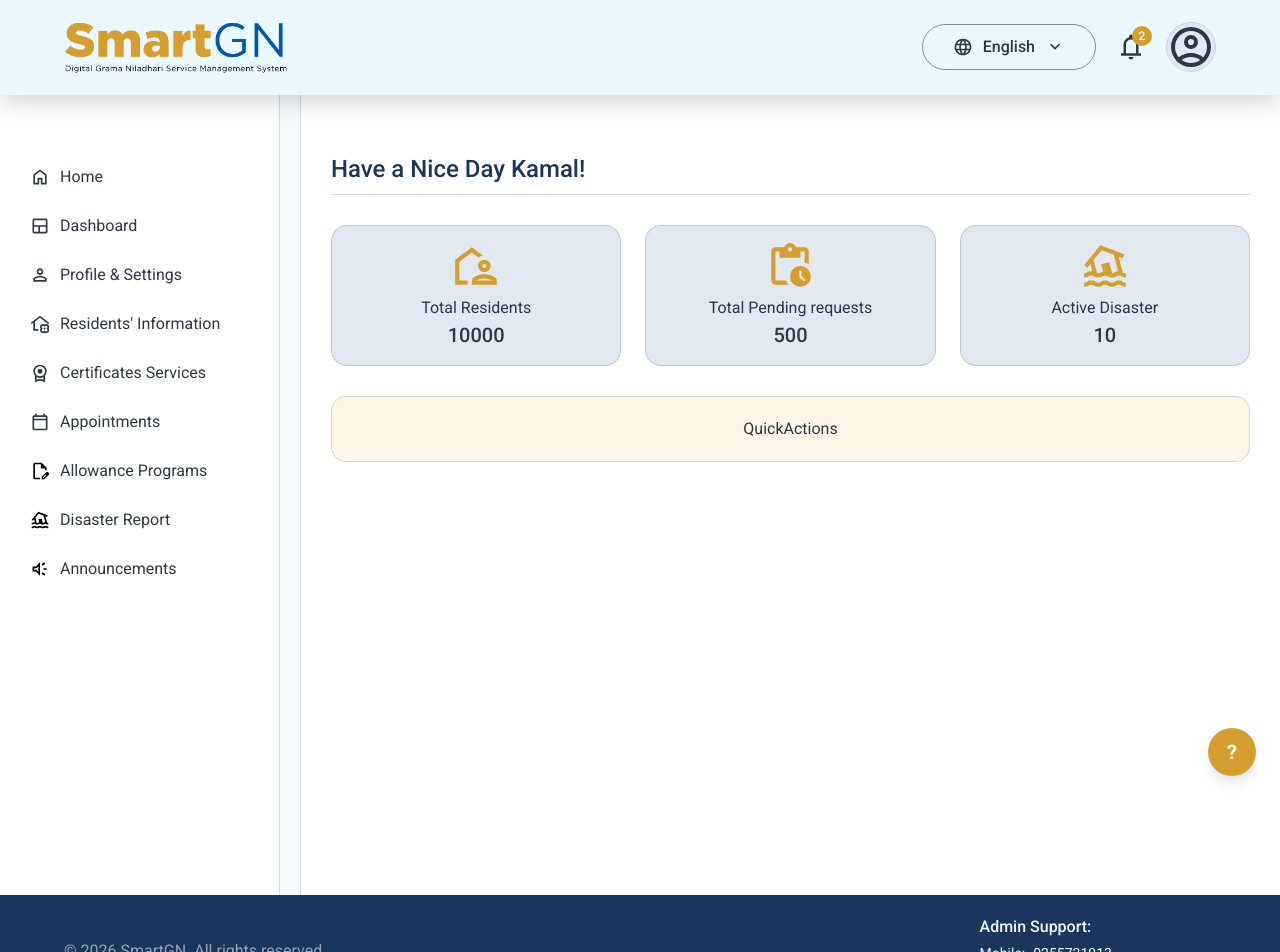
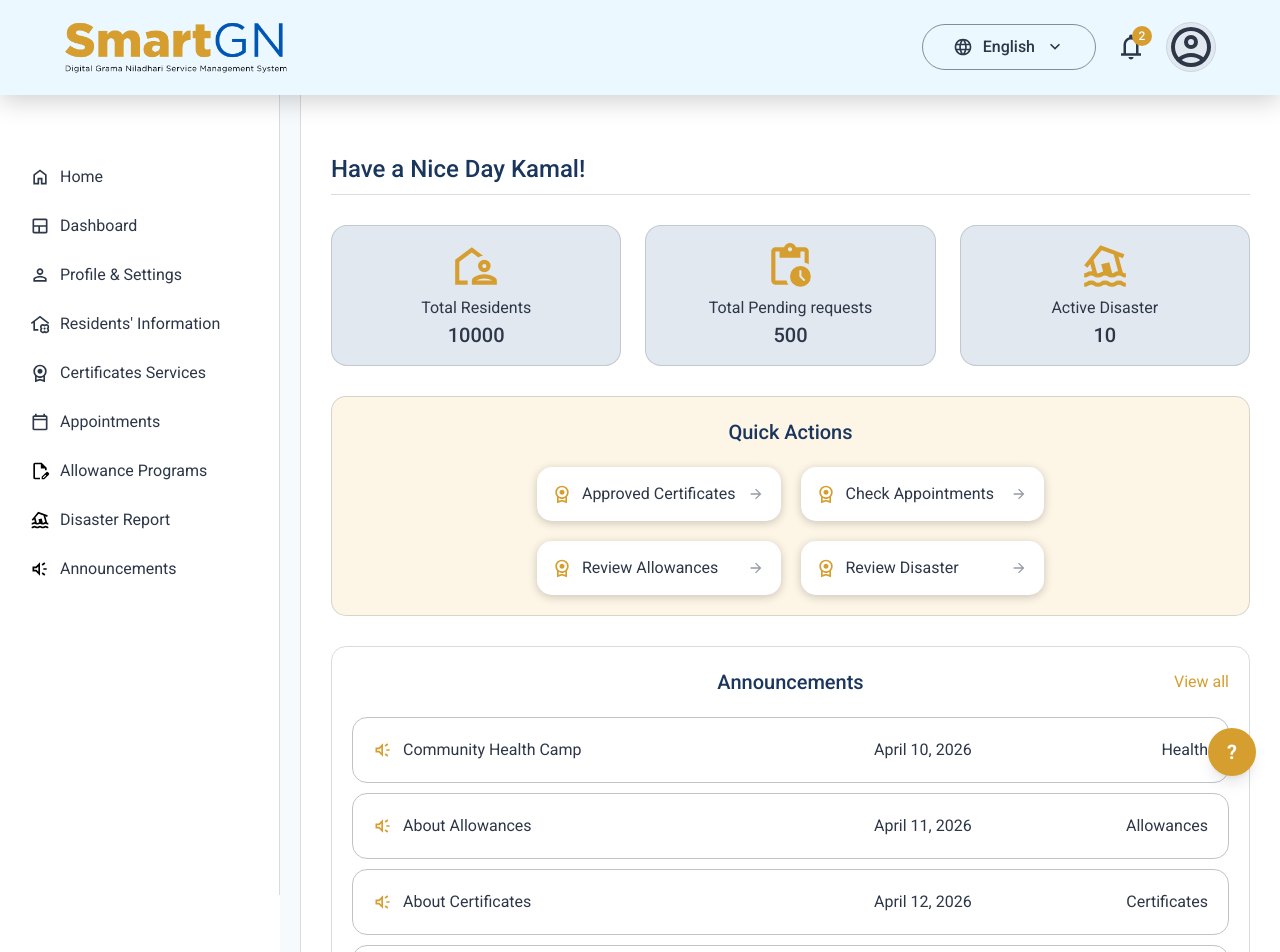
Before and after one commit to Mogith-Code/SmartGN-Digital-GN-Service-Management-System, a React (Vite) app in the folder SmartGN/: page /OfficerDashboard in a window 1280 px wide. Shown: the top 952 px of the page. Built offline with nearby package versions, Linux system fonts and the light colour scheme.

Commit message:
Created QuickActions.jsx

```diff
--- /dev/null
+++ b/SmartGN/src/Components/OfficerDashboard.jsx/Announcement.jsx
@@ -0,0 +1,80 @@
+import React from "react";
+import announcementIcon from "../../assets/brand_awareness_24dp_D69E2E_FILL0_wght400_GRAD0_opsz24.svg";
+
+function Announcement() {
+  const Announcements = [
+    {
+      id: 1,
+      title: "Community Health Camp",
+      date: "April 10, 2026",
+      category: "Health",
+    },
+    {
+      id: 2,
+      title: "About Allowances",
+      date: "April 11, 2026",
+      category: "Allowances",
+    },
+    {
+      id: 3,
+      title: "About Certificates",
+      date: "April 12, 2026",
+      category: "Certificates",
+    },
+    {
+      id: 4,
+      title: "About Disasters",
+      date: "April 13, 2026",
+      category: "Disasters",
+    },
+  ];
+  return (
+    <>
+      <div className="flex flex-col w-full gap-[20px]">
+        <div className="flex w-full justify-between items-center">
+          <div className="flex text-[white] text-[16px]">
+            <span>View all</span>
+          </div>
+          <div className="flex text-[#1B365D] font-medium text-[20px]">
+            Announcements
+          </div>
+          <div className="flex text-[#D69E2E] text-[16px] bover: cursor-pointer hover:underline hover:font-medium">
+            <span>View all</span>
+          </div>
+        </div>
+
+        <div className="flex flex-col gap-[10px] w-full justify-between items-center">
+          {Announcements.map((announcement) => (
+            <div className="flex justify-between w-full border border-[#2D37484D] rounded-[15px] p-[20px]">
+              <div className="flex gap-[10px] items-center">
+                <img
+                  src={announcementIcon}
+                  alt="announcement icon"
+                  className="h-[20px]"
+                />
+                <span className="text-[#2D3748] text-[16px]">
+                  {announcement.title}
+                </span>
+              </div>
+
+              <div className="flex w-[40%] justify-between items-center">
+                <span className="text-[#2D3748] text-[16px]">
+                  {announcement.date}
+                </span>
+                <span className="text-[#2D3748] text-[16px]">
+                  {announcement.category}
+                </span>
+              </div>
+            </div>
+          ))}
+
+          <div className="flex justify-center w-full border border-[#2D37484D] rounded-[15px] p-[20px]">
+            Add New Announcement
+          </div>
+        </div>
+      </div>
+    </>
+  );
+}
+
+export default Announcement;
--- a/SmartGN/src/Components/OfficerDashboard.jsx/OfficerDashboardLayout.jsx
+++ b/SmartGN/src/Components/OfficerDashboard.jsx/OfficerDashboardLayout.jsx
@@ -3,6 +3,7 @@ import { useNavigate } from "react-router-dom";
 import { useLanguage } from "../../utils/translate";
 import OfficerCardLayout from "./OfficerCardLayout";
 import QuickActions from "./QuickActions";
+import Announcement from "./Announcement";
 
 function OfficerDashboardLayout() {
   const navigate = useNavigate();
@@ -34,6 +35,10 @@ function OfficerDashboardLayout() {
       <div className="flex mx-[30px] justify-center border border-[#2D37482D] rounded-[15px] bg-[#FDF5E6] mt-[30px] p-[20px]">
         <QuickActions />
       </div>
+
+      <div className="flex mx-[30px] border border-[#2D37482D] rounded-[15px] my-[30px] p-[20px] ">
+        <Announcement />
+      </div>
     </>
   );
 }
--- a/SmartGN/src/Components/OfficerDashboard.jsx/QuickActions.jsx
+++ b/SmartGN/src/Components/OfficerDashboard.jsx/QuickActions.jsx
@@ -1,7 +1,71 @@
 import React from "react";
+import certificateIcon from "../../assets/license_24dp_D69E2E_FILL0_wght400_GRAD0_opsz24.svg";
+import arrowIcon from "../../assets/arrow_forward_24dp_2D3748_FILL0_wght400_GRAD0_opsz24.svg";
+import { useNavigate } from "react-router-dom";
 
 function QuickActions() {
-  return <div>QuickActions</div>;
+  const cards = [
+    {
+      id: 1,
+      title: "Approved Certificates",
+      icon: certificateIcon,
+      alt: "certificate icon",
+      route: "/certificates",
+    },
+    {
+      id: 2,
+      title: "Check Appointments",
+      icon: certificateIcon,
+      alt: "appointment icon",
+      route: "/ResidentDashboard/RAppointment/BookingForm",
+    },
+    {
+      id: 3,
+      title: "Review Allowances",
+      icon: certificateIcon,
+      alt: "allowance icon",
+      route: "/dashboard/resident/allowances",
+    },
+    {
+      id: 4,
+      title: "Review Disaster",
+      icon: certificateIcon,
+      alt: "disaster icon",
+      route: "/dashboard/resident/allowances",
+    },
+  ];
+  const navigate = useNavigate();
+  return (
+    <div className="flex flex-col gap-[20px] items-center justify-center">
+      <span className="text-[#1B365D] text-[20px] font-medium">
+        Quick Actions
+      </span>
+      <div className="grid grid-cols-2 gap-[20px]">
+        {cards.map((card) => (
+          <button
+            key={card.id}
+            className="bg-[#FFFFFF] flex items-center justify-center p-[15px] rounded-[15px] shadow-[0px_2px_10px_rgba(0,0,0,0.2)] hover:shadow-[0px_2px_15px_rgba(0,0,0,0.2)] hover:scale-102 transition-all duration-100 cursor-pointer"
+            onClick={() => {
+              navigate(card.route);
+            }}
+          >
+            <div className="flex items-center justify-between  w-full">
+              <div className="flex gap-[10px] items-center">
+                <img src={card.icon} alt={card.alt} className="h-[20px]" />
+                <span className="text-[16px] text-[#2D3748]">{card.title}</span>
+              </div>
+
+              <img
+                src={arrowIcon}
+                alt="arrowIcon"
+                className="ml-[10px] h-[16px] w-[20px] opacity-[50%]"
+              />
+            </div>
+          </button>
+        ))}
+      </div>
+    </div>
+  );
 }
 
 export default QuickActions;
```
